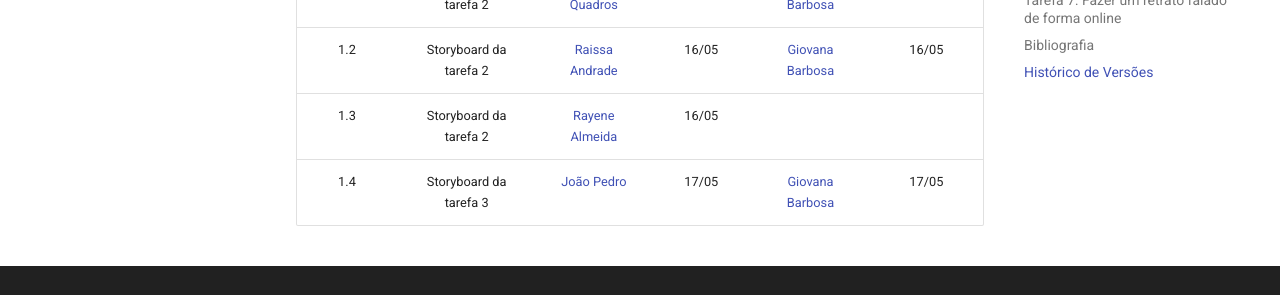
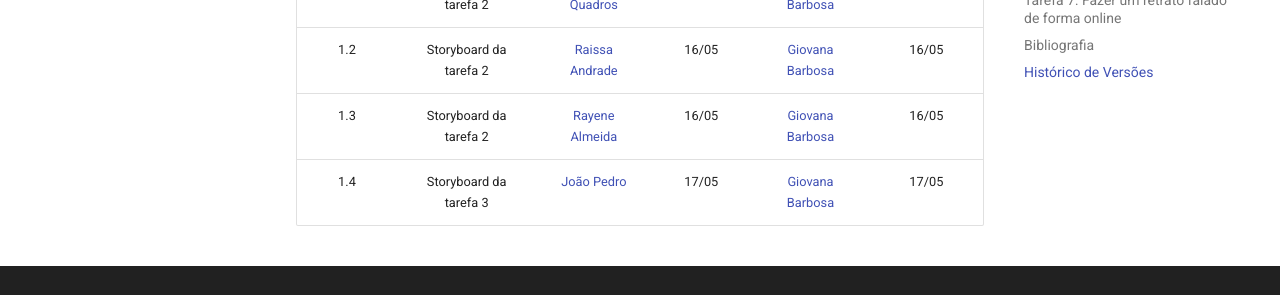
Before and after one commit to Interacao-Humano-Computador/2024.1-PCDF, an MkDocs documentation site: the page built from docs/design/Nivel1/stroyboard/stroryboar.md, in a window 1280 px wide and 900 px high, scrolled down 8347 px. Shown: the part 498-793 px from the top of the window. Built offline with MkDocs 1.6.1 and Material for MkDocs 9.7.7, drawn with Linux system fonts in a browser that asks for light colours; comment, search, counter and statistics services are not loaded.

Commit message:
Revisão

```diff
--- a/docs/design/Nivel1/stroyboard/stroryboar.md
+++ b/docs/design/Nivel1/stroyboard/stroryboar.md
@@ -153,5 +153,5 @@ As figuras 9, 10 e 11 representam o storyboard da funcionalidade sugerida. Foi f
 | 1.0 | Criação do documento | [Renata Quadros](https://github.com/Renatinha28) | 16/05 |[Giovana Barbosa ](https://github.com/gio221) | 16/05  |
 | 1.1 | Storyboard da tarefa 2 | [Renata Quadros](https://github.com/Renatinha28) | 16/05 | [Giovana Barbosa ](https://github.com/gio221) | 16/05 |
 | 1.2 | Storyboard da tarefa 2 | [Raissa Andrade](https://github.com/RaissaAndradeS) | 16/05 | [Giovana Barbosa ](https://github.com/gio221) | 16/05 |
-| 1.3 | Storyboard da tarefa 2 | [Rayene Almeida](https://github.com/rayenealmeida) | 16/05 | |  |
+| 1.3 | Storyboard da tarefa 2 | [Rayene Almeida](https://github.com/rayenealmeida) | 16/05 | [Giovana Barbosa ](https://github.com/gio221) | 16/05 |
 | 1.4 | Storyboard da tarefa 3 | [João Pedro](https://github.com/JoaoODragonborn) | 17/05 | [Giovana Barbosa ](https://github.com/gio221) | 17/05 |
```
Also changed, not shown: docs/design/Nivel1/stroyboard/planejamento_relato.md (+1 -1 lines).
